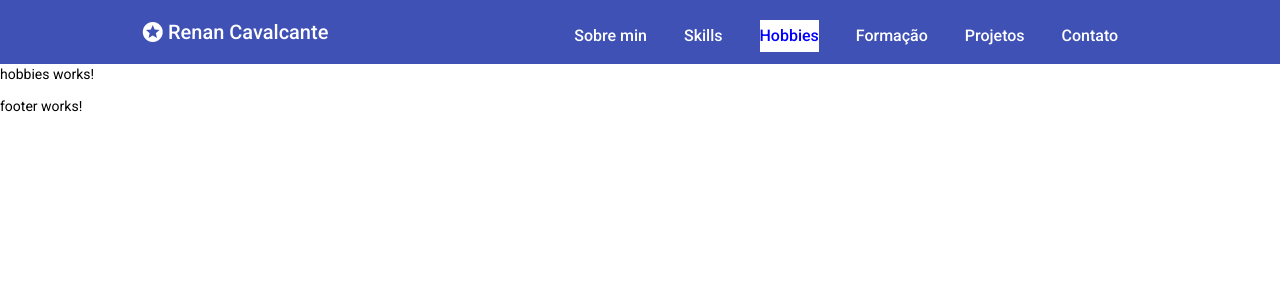
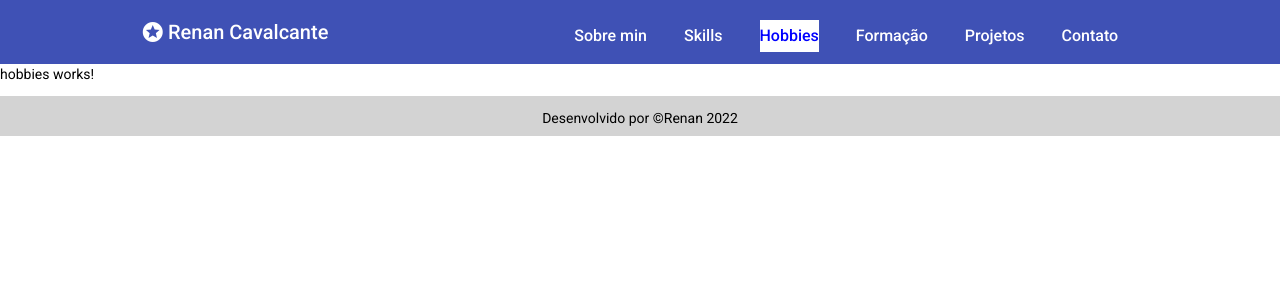
Before and after one commit to renanrcs/myPortifolio, an Angular app: page /hobbies in a window 1280 px wide. Shown: the top 300 px of the page. Built offline with nearby package versions, Linux system fonts and the light colour scheme.

Commit message:
implementing footer

```diff
--- a/src/app/sharepage/footer/footer.component.css
+++ b/src/app/sharepage/footer/footer.component.css
@@ -0,0 +1,11 @@
+footer{
+  height: 40px;
+  display: flex;
+  justify-content: center;
+  align-items: center;
+  background-color: lightgray;
+}
+
+p{
+  padding-top: 1rem;
+}
--- a/src/app/sharepage/footer/footer.component.html
+++ b/src/app/sharepage/footer/footer.component.html
@@ -1 +1,5 @@
-<p>footer works!</p>
+<footer>
+  <p>
+    Desenvolvido por &copy;Renan 2022
+  </p>
+</footer>
```
